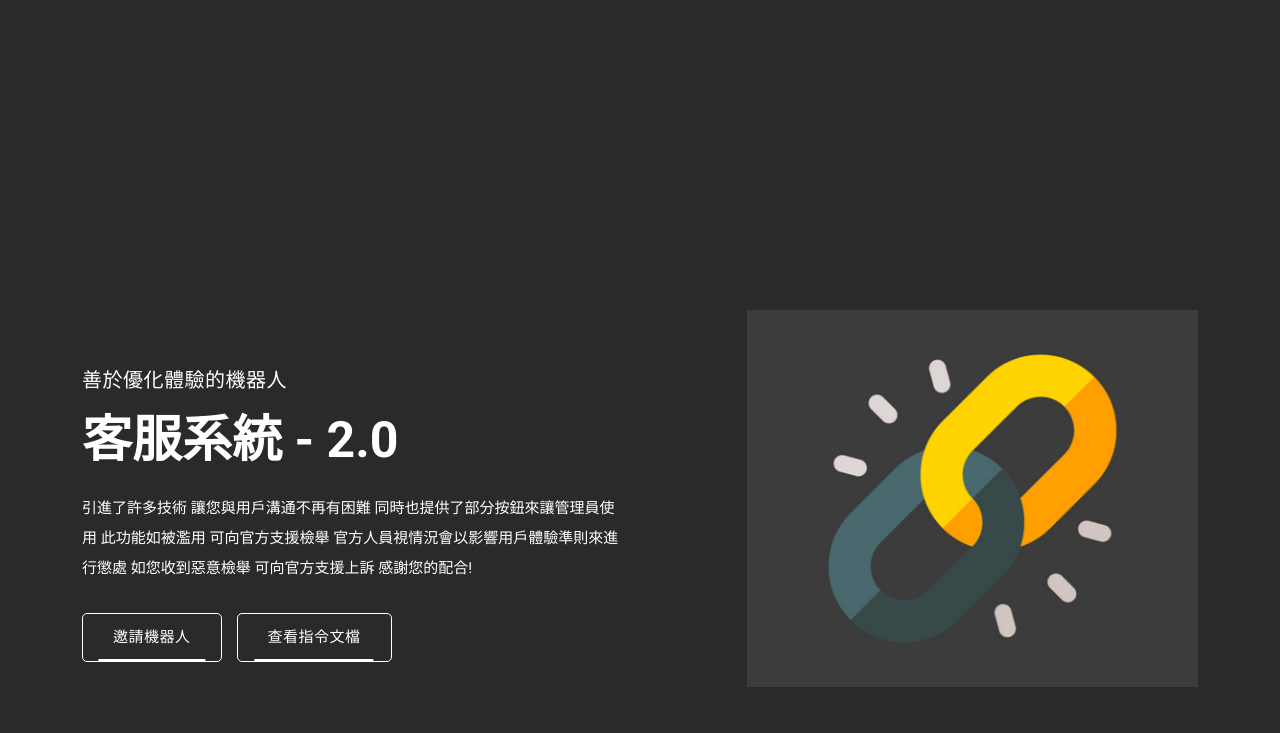
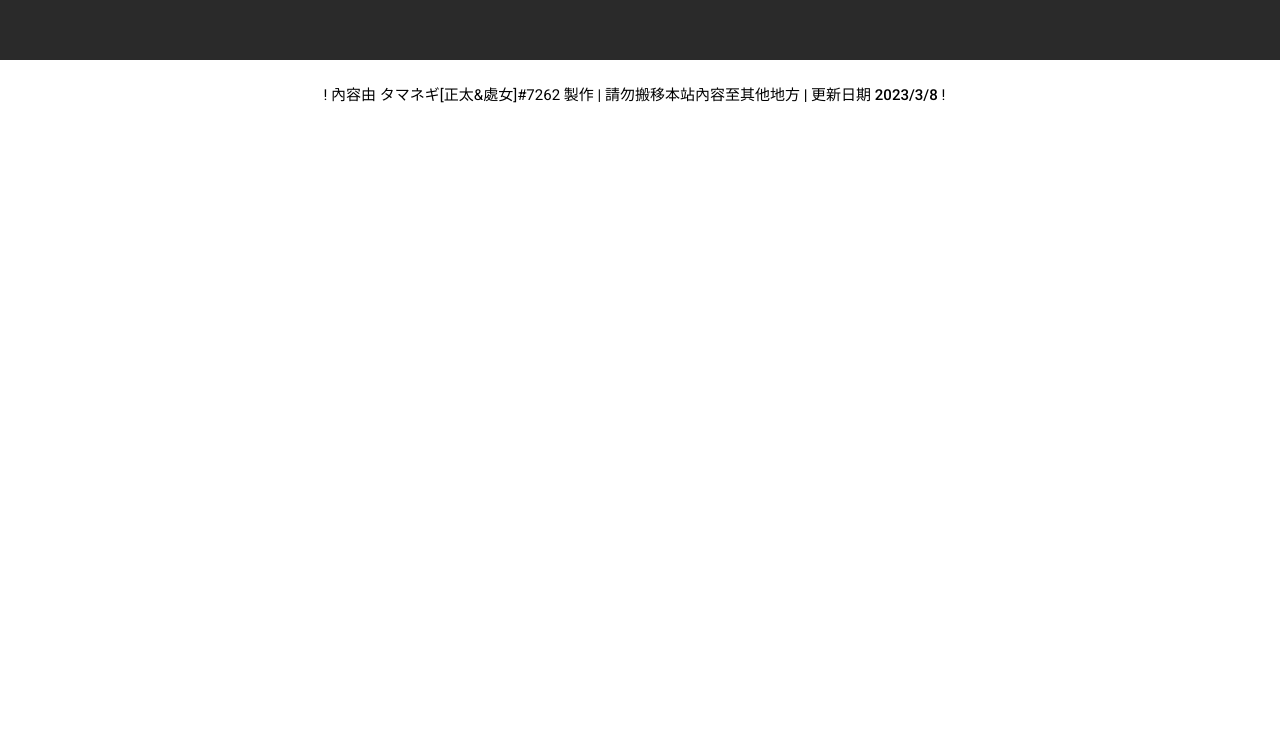
Before and after one commit to OnionKen1021/task-manager-lite.github.io, a plain HTML site: page details.html in a window 1280 px wide. Shown: the part 807-1540 px from the top of the page. After the commit the page ends 937 px from the top, so only its background shows below. Drawn offline with nearby package versions, Linux system fonts and the light colour scheme.

Commit message:
Update details.html

```diff
--- a/details.html
+++ b/details.html
@@ -103,34 +103,6 @@ https://templatemo.com/tm-577-liberty-market
       </div>
     </div>
   </div>
-  <div class="main-banner">
-    <div class="container">
-      <div class="row">
-        <div class="col-lg-6 align-self-center">
-          <div class="header-text">
-            <h6>善於優化體驗的機器人</h6>
-            <h2>客服系統 - 2.0</h2>
-            <p>引進了許多技術 讓您與用戶溝通不再有困難 同時也提供了部分按鈕來讓管理員使用 此功能如被濫用 可向官方支援檢舉 官方人員視情況會以影響用戶體驗準則來進行懲處 如您收到惡意檢舉 可向官方支援上訴 感謝您的配合!</p>
-            <div class="buttons">
-              <div class="border-button">
-                <a href="https://discord.com/api/oauth2/authorize?client_id=1048838352427831308&permissions=2091614990071&scope=bot">邀請機器人</a>
-              </div>
-              <div class="main-button">
-                <a href="#" target="_blank">查看指令文檔</a>
-              </div>
-            </div>
-          </div>
-        </div>
-        <div class="col-lg-5 offset-lg-1">
-          <div class="owl-banner owl-carousel">
-            <div class="item">
-              <img src="assets/images/banner-02.png" alt="">
-            </div>
-          </div>
-        </div>
-      </div>
-    </div>
-  </div>
   <footer>
     <div class="container">
       <div class="row">
```
